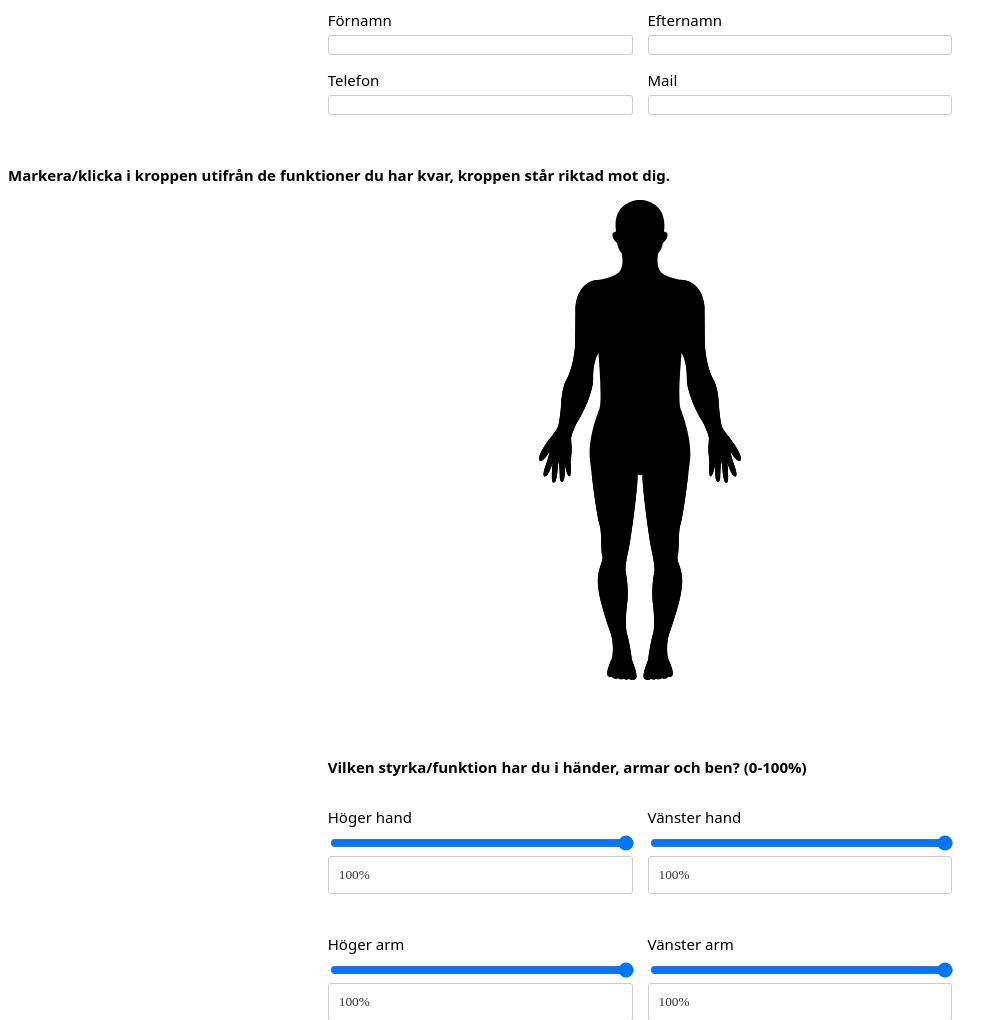
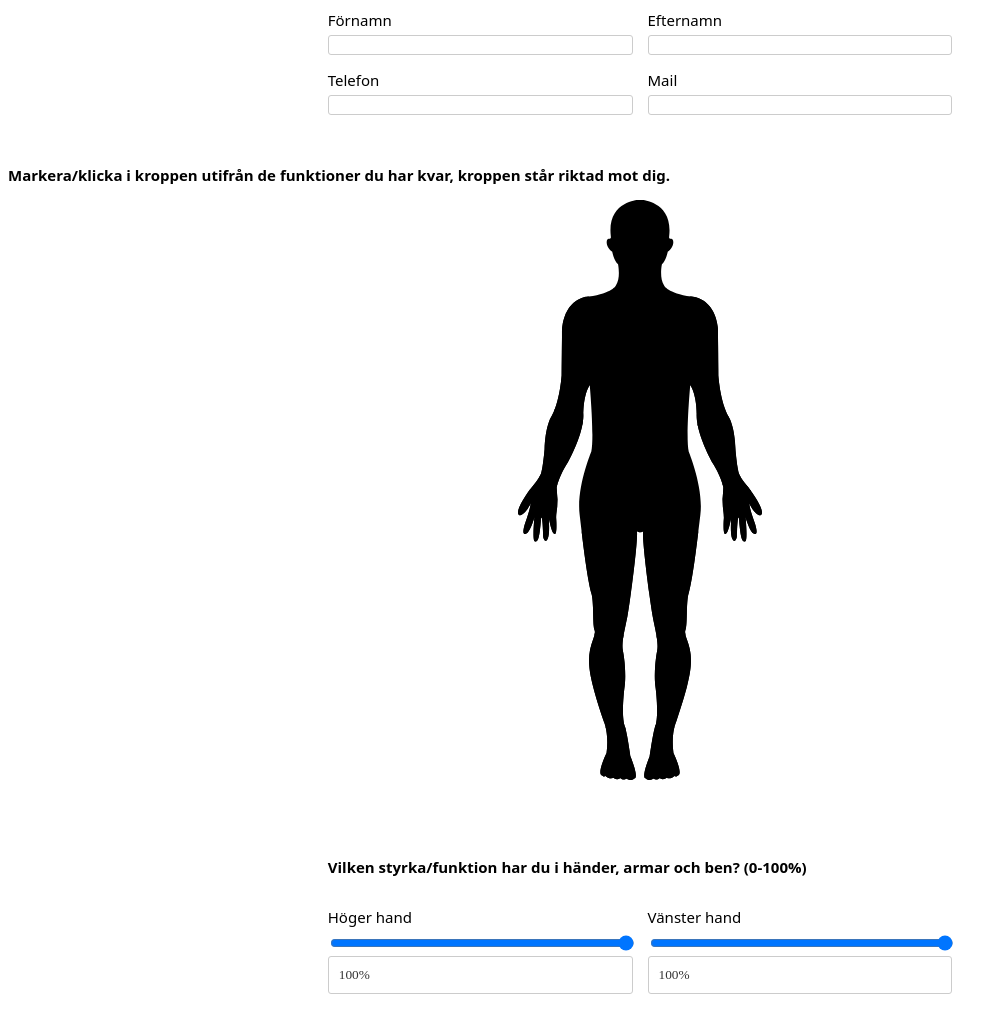
Before and after one commit to AlbinFerati/GIK2PG, a PHP site: the page made by Formulär.html in a window 1280 px wide. Shown: the part 170-1190 px from the top of the page, without its empty margins (0-1007 px from the left). Run offline with PHP 8.4, Linux system fonts and the light colour scheme.

Commit message:
siluett 58rem 1024

```diff
--- a/CSS/Screens.css
+++ b/CSS/Screens.css
@@ -422,6 +422,12 @@ footer a {
       " . telnr mail . ";
     }
 
+    .siluett {
+      display: block;
+      margin: 0 auto;
+      width: 58rem;
+    }
+
     .section_sliders {
       display: grid;
       gap: 1.5rem;
```
